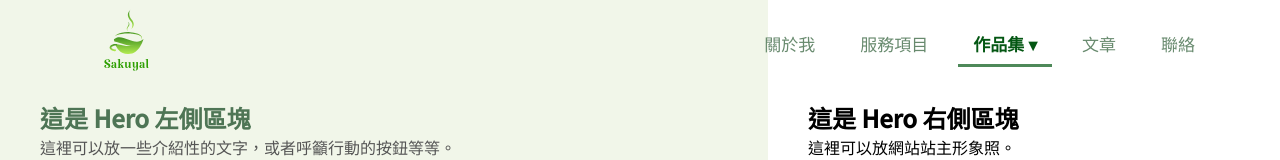
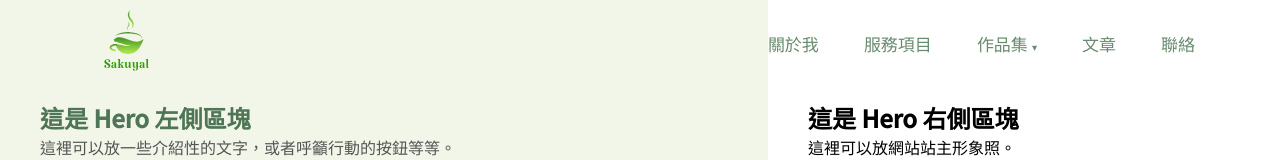
Before and after one commit to YURULIN1995/sakuyal-nlp, a React (Vite) app: page / in a window 1280 px wide. Shown: the top 160 px of the page. Built offline with nearby package versions, Linux system fonts and the light colour scheme.

Commit message:
Debug NavbarPc.jsx and navData.js

```diff
--- a/src/components/Navbar/NavbarPc.jsx
+++ b/src/components/Navbar/NavbarPc.jsx
@@ -1,15 +1,21 @@
-// src/components/Navbar/NavbarPc.jsx
+// src/components/Navbar/NavbarPc.jsx (Revised for navData with path:'#')
 import { NavLink, useLocation } from 'react-router-dom';
+// 假設 navData.js 中 作品集 path 為 '#'
 import { navItems } from './navData';
 import styles from '@styles/Navbar/NavbarPc.module.css';
 
 function NavbarPc() {
   const location = useLocation();
+
   const getNavLinkClass = (navLinkProps, item) => {
-    const isActive = navLinkProps.isActive;
+    let isActive = navLinkProps.isActive; // Default NavLink calculation
+
+    // 手動判斷 "作品集" 的 active 狀態 (基於 URL，忽略 NavLink 的 isActive)
     if (item.name === '作品集') {
+      isActive = location.pathname.startsWith('/portfolio');
+      // 可以保留 log 觀察，NavLink isActive 對於 to="#" 或 to="/portfolio" 應該都是 false (除非當前頁面是 /# 或 /portfolio)
       console.log(
-        `作品集 Link | Current URL: ${location.pathname} | isActive: ${isActive}`
+         `[NavbarPc Manual Check] 作品集 Link | URL: ${location.pathname} | Manual isActive: ${isActive} | NavLink isActive (for rendered 'to' prop): ${navLinkProps.isActive}`
       );
     }
     return `${styles.navLink} ${isActive ? styles.activeLink : ''}`;
@@ -25,18 +31,26 @@ function NavbarPc() {
           key={item.name}
           className={`${styles.navItem} ${item.children ? styles.dropdown : ''}`}
         >
-
           <NavLink
-            to={item.path}
-            // --- 將 item 傳入 className 函式 ---
+            // --- 關鍵修改：決定 'to' 屬性 ---
+            // 如果是 "作品集"，強制 PC 版的連結指向 /portfolio
+            // 否則使用 navData 中定義的 path，如果 path 未定義則使用 '#'
+            to={item.name === '作品集' ? '/portfolio' : (item.path || '#')}
+            // ---------------------------------
             className={(navLinkRenderProps) => getNavLinkClass(navLinkRenderProps, item)}
-            // -----------------------------------
+            // 'end' 屬性只對真實 path 為 '/' 的項目有意義
             end={item.path === '/'}
+            // 如果 to 是 '#'，點擊時阻止瀏覽器跳轉到頁面頂部 (可選)
+            onClick={(e) => { if (e.currentTarget.getAttribute('href') === '#') e.preventDefault(); }}
           >
-            {item.name} {item.children ? '▾' : ''}
+            {item.name}
+            {/* 箭頭 span (無旋轉) */}
+            {item.children && (
+              <span className={styles.dropdownArrowPc}> ▾</span>
+            )}
           </NavLink>
 
-          {/* ... Dropdown Menu ... */}
+          {/* 下拉選單 - 直接使用 navData 中的 children */}
           {item.children && (
             <ul className={styles.dropdownList}>
               {item.children.map((child) => (
@@ -46,7 +60,8 @@ function NavbarPc() {
                     className={getDropdownLinkClass}
                   >
                     {child.name}
-                  </NavLink></li>
+                  </NavLink>
+                </li>
               ))}
             </ul>
           )}
--- a/src/styles/Navbar/NavbarPc.module.css
+++ b/src/styles/Navbar/NavbarPc.module.css
@@ -45,7 +45,7 @@
 
 .dropdownArrowPc {
 display: inline-block; /* 讓它可以像文字一樣排列，但能設定樣式 */
-font-size: 0.3em;     /* 設定為你想要的大小，例如 0.6em 或 0.7em (相對於父元素字體大小) */
+font-size: 0.6em;     /* 設定為你想要的大小，例如 0.6em 或 0.7em (相對於父元素字體大小) */
 margin-left: 4px;   /* 與前面的文字稍微隔開一點 (可調整) */
 vertical-align: middle;
 /* color: inherit; */ /* 繼承父元素顏色 */
```
